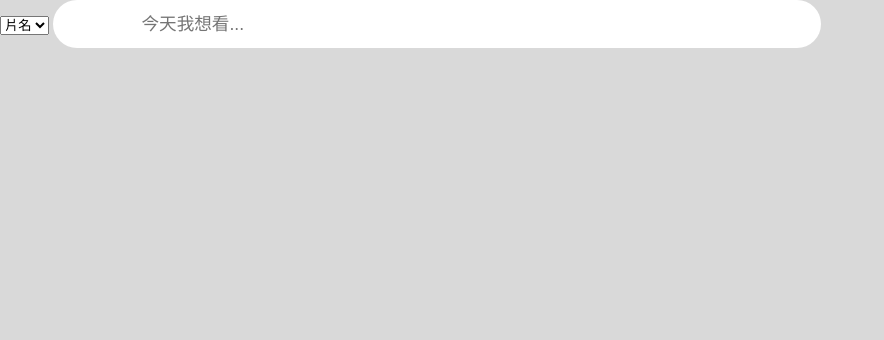
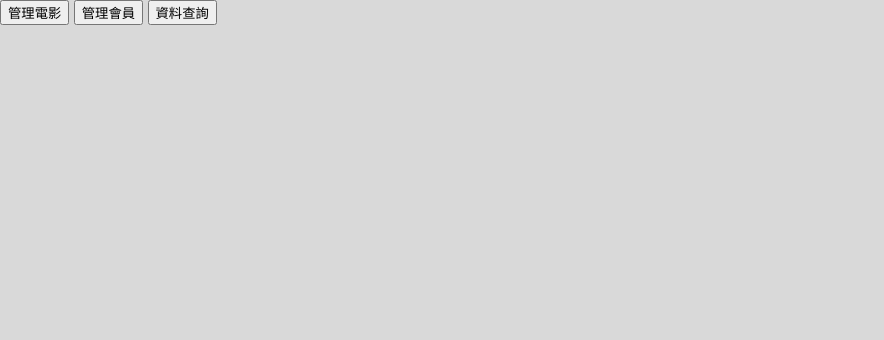
Before and after one commit to BlytheYian/movie, a Flask app: page /staff in a window 1280 px wide. Shown: the part 80-420 px from the top of the page, without its empty margins (0-884 px from the left). Run offline with Flask 3, Linux system fonts and the light colour scheme; parts of the project's set-up code (start-up, migrations or seed data) failed here and were passed over.

Commit message:
更新staff_movie

```diff
--- a/app.py
+++ b/app.py
@@ -63,7 +63,7 @@ def get_movie_by_code(code):
     conn = pool.get_connection()
     cursor = conn.cursor(dictionary=True)
 
-    query = "SELECT m.*,GROUP_CONCAT(DISTINCT CASE WHEN r1.role_type = 'director' THEN p1.person_name END SEPARATOR ', ') AS directors,GROUP_CONCAT(DISTINCT CASE WHEN r1.role_type = 'actor' THEN p1.person_name END SEPARATOR ', ') AS actors FROM movie m left JOIN role r1 ON r1.movie_id = m.movie_id left JOIN person p1 ON r1.person_id = p1.person_id where m.movie_id=%s GROUP BY m.movie_id, m.movie_title;"
+    query = "SELECT m.*,GROUP_CONCAT(DISTINCT CASE WHEN r1.role_type = 'director' THEN p1.person_name END SEPARATOR ', ') AS directors,GROUP_CONCAT(DISTINCT CASE WHEN r1.role_type = 'actor' or r1.role_type = 'actress' THEN p1.person_name END SEPARATOR ', ') AS actors FROM movie m left JOIN role r1 ON r1.movie_id = m.movie_id left JOIN person p1 ON r1.person_id = p1.person_id where m.movie_id=%s GROUP BY m.movie_id, m.movie_title;"
     cursor.execute(query, (code,))
     result = cursor.fetchone()
 
@@ -93,8 +93,24 @@ def movie_detail(movie_id):
 
 @app.route('/staff')
 def staff_page():
-    keyword = request.args.get('find_data')  # 取得搜尋字串
     return render_template('staff.html')
+
+@app.route('/staff/movie', methods=['GET'])
+def staff_page_movie():
+    conn = pool.get_connection()
+    cursor = conn.cursor(dictionary=True)
+    cursor.execute("SELECT movie_id, movie_title, movie_release, movie_grade FROM movie")
+    movies = cursor.fetchall()
+    cursor.close()
+    conn.close()
+    return render_template('staff_edit.html', movies=movies)
+
+@app.route('/staff/member')
+def staff_page_member():
+    return render_template('staff_edit.html')
+@app.route('/staff/search')
+def staff_page_search():
+    return render_template('staff_edit.html')
 
 if __name__ == '__main__':
     try:
--- a/static/staff.css
+++ b/static/staff.css
@@ -44,26 +44,3 @@ main {
 }
 
 /*mainbox*/
-.mainbox input{
-    background-color: #ffffff;
-    border: none;
-    border-radius: 3vh;
-    width: 60%;
-    height: 5vh;
-    padding: 3vh;
-    padding-left: 11vh;
-    font-size: 1.1em;
-    position: relative;
-    top: -20%;
-}
-
-/*advanced search*/
-.advanced_search select {
-    color: black;
-    border-radius: 3vh;
-    height: 6vh;
-    width:7vh;
-    border: none;
-    position: absolute;
-    z-index: 100;
-}
--- a/templates/staff.html
+++ b/templates/staff.html
@@ -13,14 +13,9 @@
         <a href="/staff" class="staff">★</a>
     </nav>
     <main>
-        <form action="/search" method="get" class="mainbox">
-            <select name="field">
-                <option value="title">片名</option>
-                <option value="director">導演</option>
-                <option value="actor">演員</option>
-            </select>
-            <input type="text" name="find_data" placeholder="今天我想看..." autocomplete="off">
-        </form>
+        <a href="/staff/movie"><button>管理電影</button></a>
+        <a href="/staff/member"><button>管理會員</button></a>
+        <a href="/staff/search"><button>資料查詢</button></a>
     </main>
 </body>
 </html>
```
Also changed, not shown: templates/staff_edit.html (added, +60 -0 lines).
